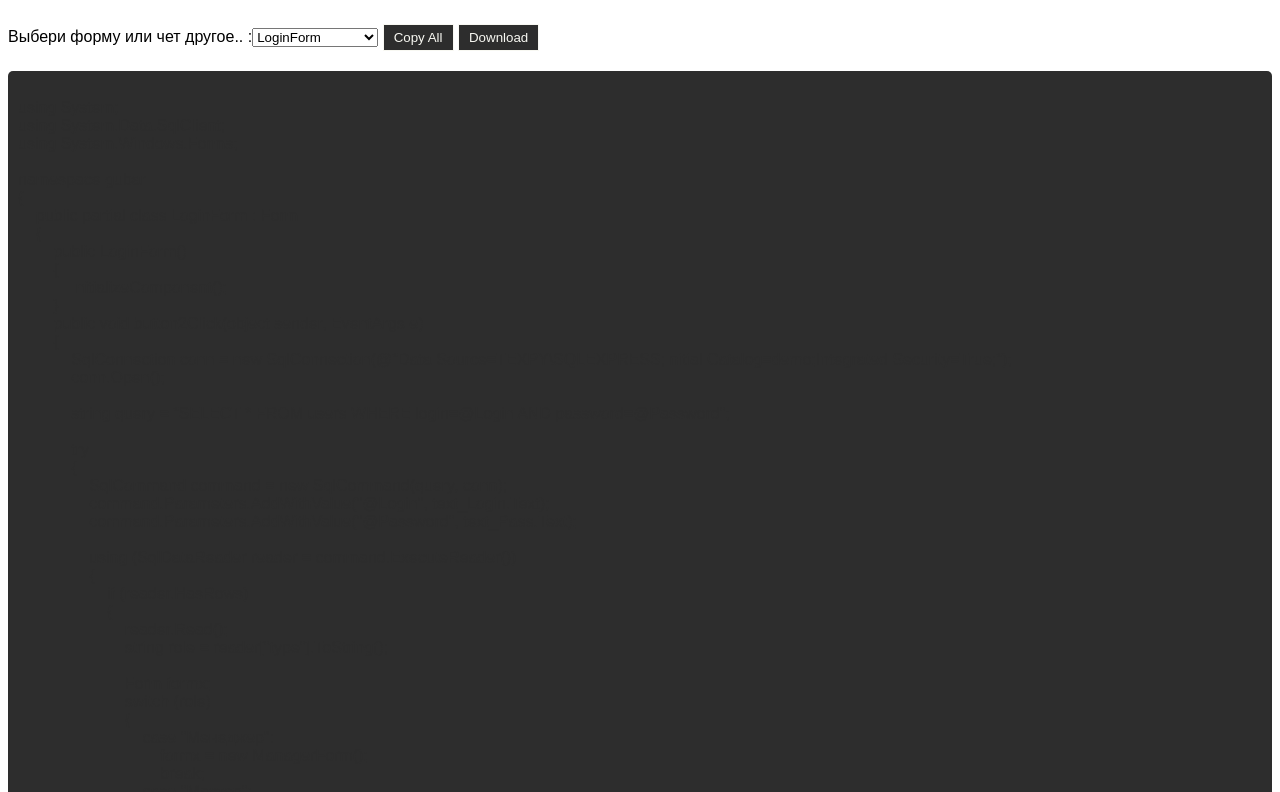
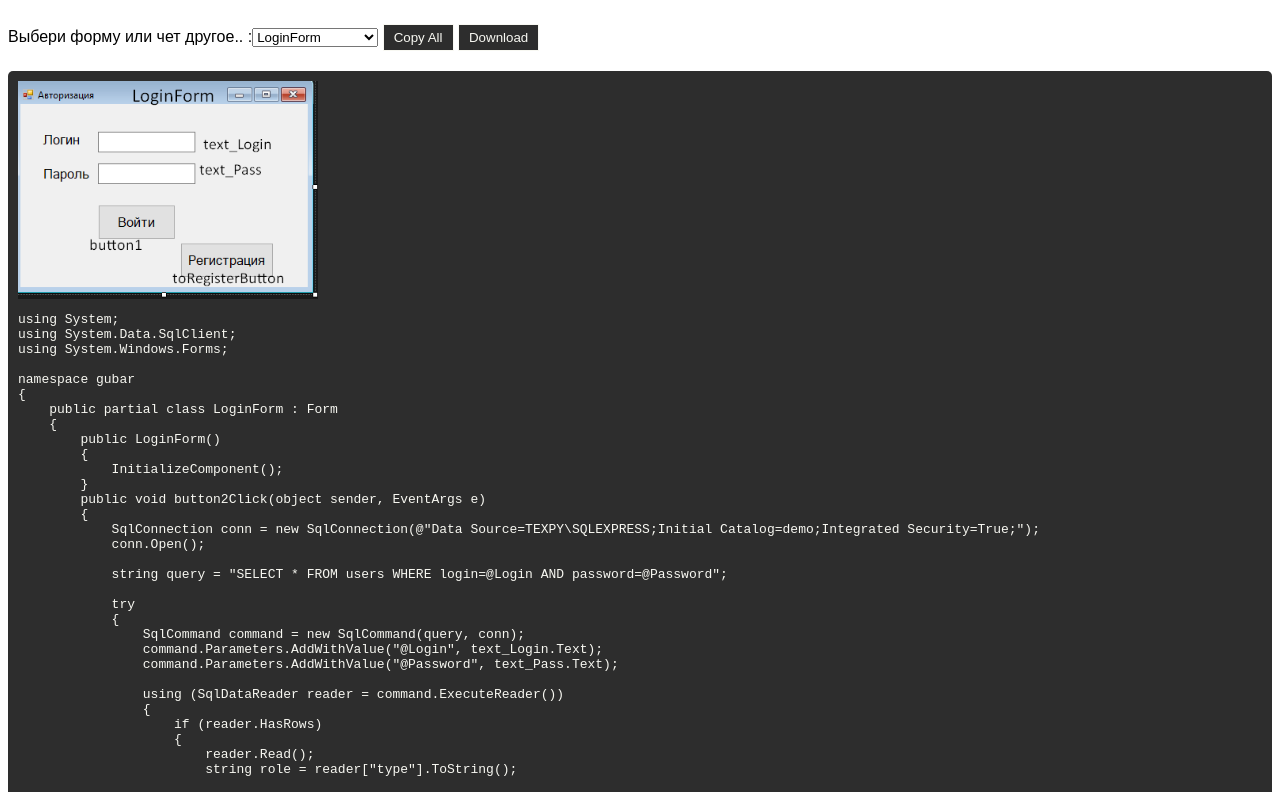
Before and after one commit to Pqvel1l/demo, a plain HTML site: page index.html in a window 1280 px wide. Shown: the top 792 px of the page. Drawn offline with Linux system fonts and the light colour scheme.

Commit message:
Опять хуйня!

```diff
--- a/index.html
+++ b/index.html
@@ -9,7 +9,7 @@
         }
         .code-container {
             background-color: #2d2d2d;
-            color: #2d2d2d; /* Changed for better readability */
+            color: #f8f8f2; /* Changed for better readability */
             padding: 10px;
             border-radius: 5px;
             margin-top: 20px;
@@ -304,7 +304,12 @@ namespace UnitTestProject1
                 downloadButton.style.display = 'none';
                 filePreview.style.display = 'block';
             } else {
-                codeDisplay.innerText = codeVersions[selectedVersion];
+                if (selectedVersion === 'version1' || selectedVersion === 'version2') {
+                    const imageSrc = selectedVersion === 'version1' ? 'LoginForm.png' : 'RegisterForm.png';
+                    codeDisplay.innerHTML = `<img src="${imageSrc}" alt="${selectedVersion} Image" style="width:100%;max-width:300px;"><pre>${codeVersions[selectedVersion]}</pre>`;
+                } else {
+                    codeDisplay.innerHTML = `<pre>${codeVersions[selectedVersion]}</pre>`;
+                }
                 downloadButton.style.display = 'inline-block';
                 filePreview.style.display = 'none';
             }
```
